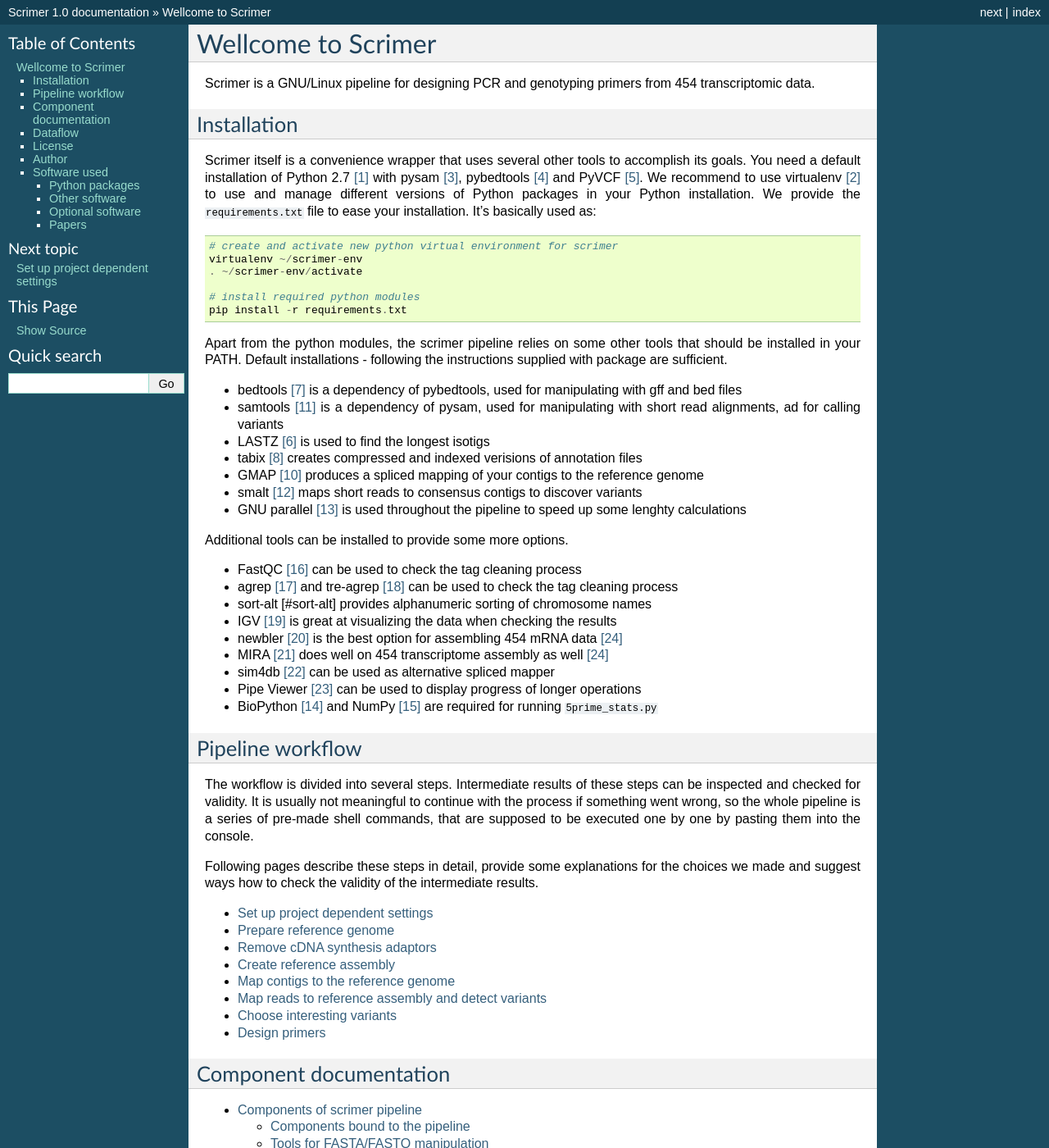
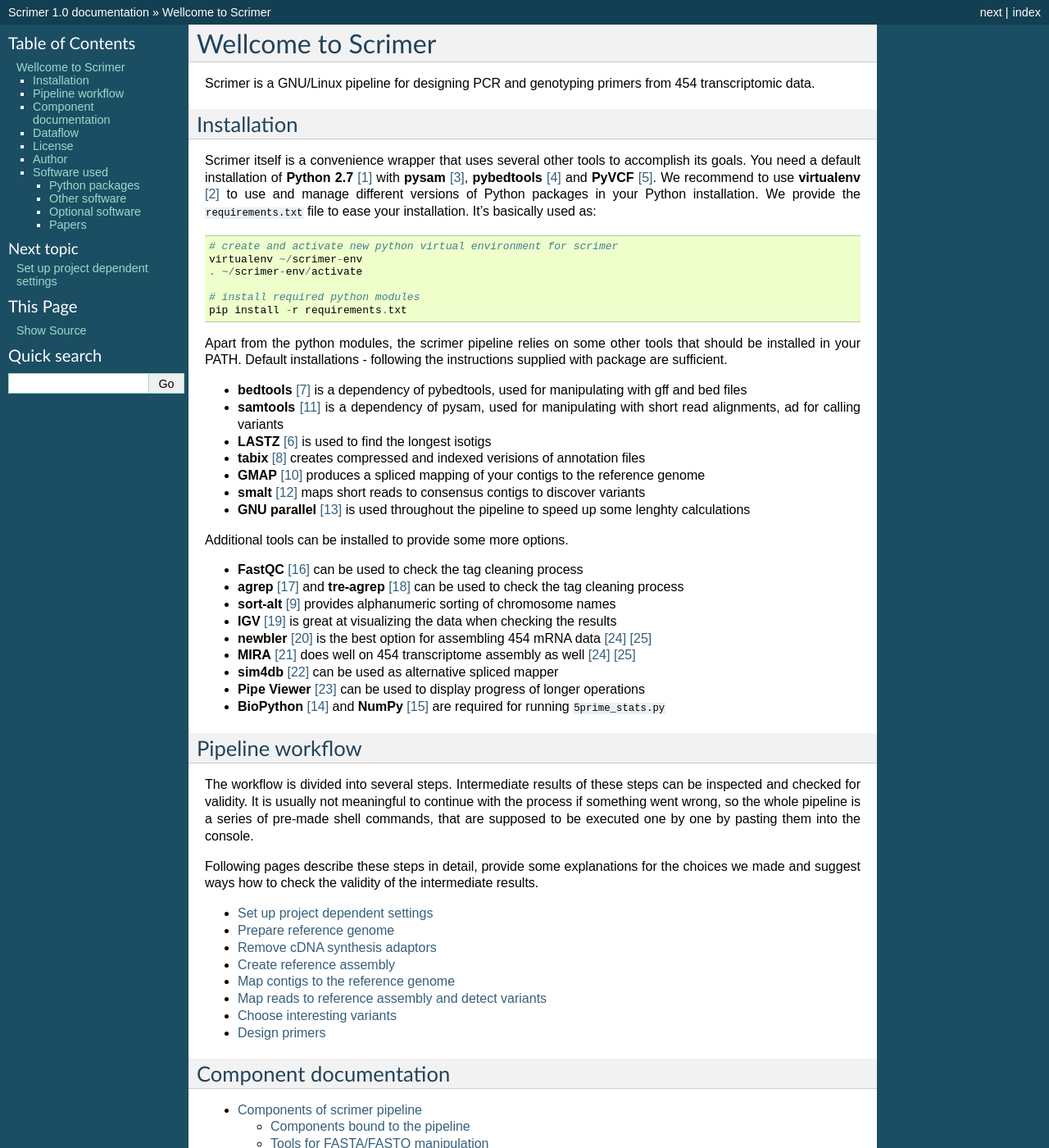
Before and after one commit to libor-m/scrimer, a Sphinx documentation site: the page built from doc/index.rst, in a window 1280 px wide and 1400 px high. Shown: the whole window at 82% size. Built offline with Sphinx 7.4.7, drawn with Linux system fonts in a browser that asks for light colours; some of the changed text lies outside the part shown.

Commit message:
dox update

```diff
--- a/doc/index.rst
+++ b/doc/index.rst
@@ -6,8 +6,8 @@
 Installation
 ------------
 Scrimer itself is a convenience wrapper that uses several other tools to accomplish its goals.
-You need a default installation of Python 2.7 [#Python]_ with pysam [#pysam]_, pybedtools [#pybedtools]_ and PyVCF [#PyVCF]_. We recommend
-to use virtualenv [#virtualenv]_ to use and manage different versions of Python packages in your Python installation.
+You need a default installation of **Python 2.7** [#Python]_ with **pysam** [#pysam]_, **pybedtools** [#pybedtools]_ and **PyVCF** [#PyVCF]_. We recommend
+to use **virtualenv** [#virtualenv]_ to use and manage different versions of Python packages in your Python installation.
 We provide the ``requirements.txt`` file to ease your installation. It's basically used as::
 
     # create and activate new python virtual environment for scrimer
@@ -20,25 +20,25 @@
 Apart from the python modules, the scrimer pipeline relies on some other tools that should be installed
 in your PATH. Default installations - following the instructions supplied with package are sufficient.
 
-- bedtools [#bedtools]_ is a dependency of pybedtools, used for manipulating with gff and bed files
-- samtools [#samtools]_ is a dependency of pysam, used for manipulating with short read alignments, ad for calling variants
-- LASTZ [#lastz]_ is used to find the longest isotigs
-- tabix [#tabix]_ creates compressed and indexed verisions of annotation files
-- GMAP [#gmap]_ produces a spliced mapping of your contigs to the reference genome
-- smalt [#smalt]_ maps short reads to consensus contigs to discover variants
-- GNU parallel [#parallel]_ is used throughout the pipeline to speed up some lenghty calculations
+- **bedtools** [#bedtools]_ is a dependency of pybedtools, used for manipulating with gff and bed files
+- **samtools** [#samtools]_ is a dependency of pysam, used for manipulating with short read alignments, ad for calling variants
+- **LASTZ** [#lastz]_ is used to find the longest isotigs
+- **tabix** [#tabix]_ creates compressed and indexed verisions of annotation files
+- **GMAP** [#gmap]_ produces a spliced mapping of your contigs to the reference genome
+- **smalt** [#smalt]_ maps short reads to consensus contigs to discover variants
+- **GNU parallel** [#parallel]_ is used throughout the pipeline to speed up some lenghty calculations
 
 Additional tools can be installed to provide some more options.
 
-- FastQC [#FastQC]_ can be used to check the tag cleaning process
-- agrep [#agrep]_ and tre-agrep [#tre-agrep]_ can be used to check the tag cleaning process
-- sort-alt [#sort-alt] provides alphanumeric sorting of chromosome names
-- IGV [#IGV]_ is great at visualizing the data when checking the results
-- newbler [#newbler]_ is the best option for assembling 454 mRNA data [#mundry]_
-- MIRA [#mira]_ does well on 454 transcriptome assembly as well [#mundry]_
-- sim4db [#sim4db]_ can be used as alternative spliced mapper
-- Pipe Viewer [#pv]_ can be used to display progress of longer operations
-- BioPython [#BioPython]_ and NumPy [#numpy]_ are required for running ``5prime_stats.py``
+- **FastQC** [#FastQC]_ can be used to check the tag cleaning process
+- **agrep** [#agrep]_ and **tre-agrep** [#tre-agrep]_ can be used to check the tag cleaning process
+- **sort-alt** [#sortalt]_ provides alphanumeric sorting of chromosome names
+- **IGV** [#IGV]_ is great at visualizing the data when checking the results
+- **newbler** [#newbler]_ is the best option for assembling 454 mRNA data [#mundry]_ [#kumar]_
+- **MIRA** [#mira]_ does well on 454 transcriptome assembly as well [#mundry]_ [#kumar]_
+- **sim4db** [#sim4db]_ can be used as alternative spliced mapper
+- **Pipe Viewer** [#pv]_ can be used to display progress of longer operations
+- **BioPython** [#BioPython]_ and **NumPy** [#numpy]_ are required for running ``5prime_stats.py``
 
 Pipeline workflow
 -----------------
@@ -112,7 +114,7 @@
 .. [#lastz] lastz http://www.bx.psu.edu/~rsharris/lastz/
 .. [#bedtools] bedtools http://code.google.com/p/bedtools/
 .. [#tabix] tabix http://samtools.sourceforge.net/tabix.shtml
-.. [#sort-alt] sort-alt https://github.com/lh3/foreign/tree/master/sort
+.. [#sortalt] sort-alt https://github.com/lh3/foreign/tree/master/sort
 .. [#gmap] gmap http://research-pub.gene.com/gmap/
 .. [#samtools] samtools http://samtools.sourceforge.net/
 .. [#smalt] smalt http://www.sanger.ac.uk/resources/software/smalt/
--- a/doc/prepare-reference.rst
+++ b/doc/prepare-reference.rst
@@ -25,7 +25,7 @@
 
     tar xvzf chromFa.tar.gz
 
-Create concatenated genome, use Heng Li's sort-alt
+Create concatenated genome, use Heng Li's :ref:`sort-alt <sortalt>`
 to get common ordering of chromosomes::
 
     find chromFa -type f|sort-alt -N|xargs cat > $GENOME.fa
@@ -34,7 +34,7 @@
 ^^^^^^^^^^^^^^^^^^^^^^^^^^^^^^^
 
 Annotation data is best obtained in UCSC table browser
-in BED format and then sorted and indexed by BEDtools
+in BED format and then sorted and indexed by :ref:`BEDtools <bedtools>`
 
 For example: http://genome.ucsc.edu/cgi-bin/hgTables?db=taeGut1::
 
```
Also changed, not shown: other parts of doc/index.rst (+4 -1 lines), doc/project-sh.rst (+6 -3 lines).
